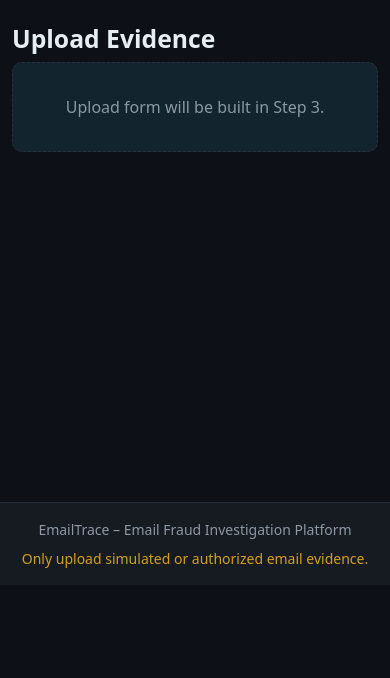
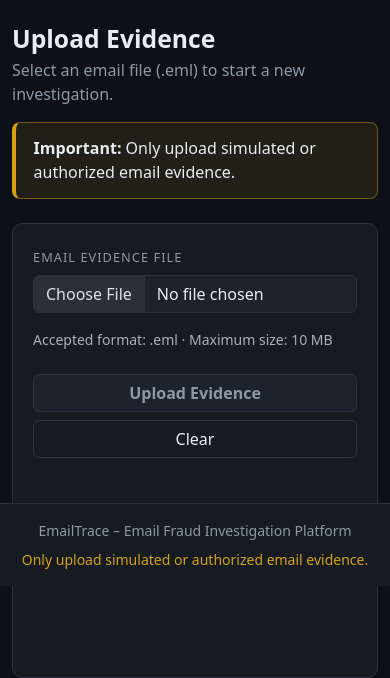
Before and after one commit to Devanshi-tech/EmailTrace, a Python web app: template templates/upload.html in a window 390 px wide, after a click that opens the changed part. Shown: the part 259-937 px from the top of the page. Before the commit the page ends 827 px from the top, so only its background shows below. Run offline with Jinja, Linux system fonts and the light colour scheme; the template is opened without the code that fills it, so the values that code supplies are empty; some libraries are stand-ins or nearby versions.

Commit message:
Create EmailTrace upload page with fetch API integration

```diff
--- a/static/css/style.css
+++ b/static/css/style.css
@@ -212,3 +212,34 @@ h1, h2, h3, h4, h5 { color: var(--et-text); font-weight: 600; }
     color: var(--et-accent);
     font-weight: 700;
 }
+
+/* ==========================================================
+   Step 3 additions: upload page
+   ========================================================== */
+
+.et-file-info {
+    background: var(--et-surface-2);
+    border: 1px solid var(--et-border);
+    border-left: 4px solid var(--et-accent);
+    border-radius: 8px;
+    padding: 0.9rem 1rem;
+}
+
+/* File input styling to match the dark theme */
+.form-control[type="file"] {
+    background-color: var(--et-surface-2);
+    border-color: var(--et-border);
+    color: var(--et-text);
+}
+.form-control[type="file"]:focus {
+    border-color: var(--et-accent);
+    box-shadow: 0 0 0 0.2rem var(--et-accent-dim);
+}
+
+/* Disabled primary button should look clearly inactive */
+.et-btn-primary:disabled {
+    background-color: var(--et-surface-2);
+    border-color: var(--et-border);
+    color: var(--et-muted);
+    opacity: 1;
+}
--- /dev/null
+++ b/static/js/upload.js
@@ -0,0 +1,181 @@
+/* ==========================================================
+   EmailTrace - Upload page logic
+   Talks to: POST /api/upload, POST /api/analyze/<id>
+   Security: all dynamic text is written with textContent
+   (never innerHTML), because file names and server
+   messages are treated as untrusted.
+   ========================================================== */
+(function () {
+    "use strict";
+
+    const MAX_SIZE_BYTES = 10 * 1024 * 1024; // 10 MB (change if backend allows more)
+    const UPLOAD_FIELD_NAME = "file";        // must match the backend form field name
+
+    const form = document.getElementById("uploadForm");
+    const fileInput = document.getElementById("evidenceFile");
+    const fileInfo = document.getElementById("fileInfo");
+    const fileNameEl = document.getElementById("fileName");
+    const fileSizeEl = document.getElementById("fileSize");
+    const uploadBtn = document.getElementById("uploadBtn");
+    const uploadBtnText = document.getElementById("uploadBtnText");
+    const uploadSpinner = document.getElementById("uploadSpinner");
+    const resetBtn = document.getElementById("resetBtn");
+    const alertArea = document.getElementById("alertArea");
+
+    // ---------- Helpers ----------
+
+    function formatSize(bytes) {
+        if (bytes < 1024) return bytes + " B";
+        if (bytes < 1024 * 1024) return (bytes / 1024).toFixed(1) + " KB";
+        return (bytes / (1024 * 1024)).toFixed(2) + " MB";
+    }
+
+    function clearAlert() {
+        alertArea.replaceChildren();
+    }
+
+    // type: "success" | "danger" | "info" | "warning"
+    function showAlert(type, message) {
+        clearAlert();
+        const box = document.createElement("div");
+        box.className = "alert alert-" + type + " mb-3";
+        box.setAttribute("role", "alert");
+        box.textContent = message; // safe: textContent
+        alertArea.appendChild(box);
+    }
+
+    function setLoading(isLoading, label) {
+        uploadBtn.disabled = isLoading || !fileInput.files.length;
+        fileInput.disabled = isLoading;
+        resetBtn.disabled = isLoading;
+        uploadSpinner.classList.toggle("d-none", !isLoading);
+        uploadBtnText.textContent = isLoading ? label : "Upload Evidence";
+    }
+
+    function resetSelection() {
+        fileInput.value = "";
+        fileInfo.classList.add("d-none");
+        fileNameEl.textContent = "";
+        fileSizeEl.textContent = "";
+        uploadBtn.disabled = true;
+    }
+
+    // Returns an error message string, or null if the file is acceptable
+    function validateFile(file) {
+        if (!file.name.toLowerCase().endsWith(".eml")) {
+            return "Invalid file type. Please select a .eml file.";
+        }
+        if (file.size === 0) {
+            return "The selected file is empty.";
+        }
+        if (file.size > MAX_SIZE_BYTES) {
+            return "File is too large (" + formatSize(file.size) + "). Maximum allowed size is " +
+                   formatSize(MAX_SIZE_BYTES) + ".";
+        }
+        return null;
+    }
+
+    // Safely parse a JSON response; return {} if body is not JSON
+    async function readJson(response) {
+        try {
+            return await response.json();
+        } catch (e) {
+            return {};
+        }
+    }
+
+    function errorMessageFrom(data, response, fallback) {
+        const serverMsg = data && (data.error || data.message);
+        return serverMsg ? String(serverMsg) : fallback + " (HTTP " + response.status + ")";
+    }
+
+    // ---------- Events ----------
+
+    fileInput.addEventListener("change", function () {
+        clearAlert();
+        const file = fileInput.files[0];
+
+        if (!file) {
+            resetSelection();
+            return;
+        }
+
+        const problem = validateFile(file);
+        if (problem) {
+            resetSelection();
+            showAlert("danger", problem);
+            return;
+        }
+
+        fileNameEl.textContent = file.name;            // safe: textContent
+        fileSizeEl.textContent = formatSize(file.size);
+        fileInfo.classList.remove("d-none");
+        uploadBtn.disabled = false;
+    });
+
+    resetBtn.addEventListener("click", function () {
+        clearAlert();
+        resetSelection();
+    });
+
+    form.addEventListener("submit", async function (event) {
+        event.preventDefault();
+        clearAlert();
+
+        const file = fileInput.files[0];
+        if (!file) {
+            showAlert("warning", "Please select a .eml file first.");
+            return;
+        }
+        const problem = validateFile(file);
+        if (problem) {
+            showAlert("danger", problem);
+            return;
+        }
+
+        try {
+            // ---- 1. Upload ----
+            setLoading(true, "Uploading...");
+            const formData = new FormData();
+            formData.append(UPLOAD_FIELD_NAME, file);
+
+            const uploadRes = await fetch("/api/upload", { method: "POST", body: formData });
+            const uploadData = await readJson(uploadRes);
+            if (!uploadRes.ok) {
+                throw new Error(errorMessageFrom(uploadData, uploadRes, "Upload failed"));
+            }
+
+            const investigationId = uploadData.investigation_id || uploadData.id; // response key
+            if (!investigationId) {
+                throw new Error("The server did not return an investigation ID.");
+            }
+
+            // ---- 2. Analyze ----
+            setLoading(true, "Analyzing evidence...");
+            const analyzeRes = await fetch(
+                "/api/analyze/" + encodeURIComponent(investigationId),
+                { method: "POST" }
+            );
+            const analyzeData = await readJson(analyzeRes);
+            if (!analyzeRes.ok) {
+                throw new Error(errorMessageFrom(analyzeData, analyzeRes, "Analysis failed"));
+            }
+
+            // ---- 3. Success: go to the dashboard ----
+            showAlert("success", "Analysis complete. Investigation ID: " + investigationId +
+                                 ". Opening dashboard...");
+            const base = form.dataset.dashboardBase; // from url_for('dashboard') in the template
+            setTimeout(function () {
+                window.location.href = base + "/" + encodeURIComponent(investigationId);
+            }, 1000);
+
+        } catch (err) {
+            // Network failure or a thrown API error
+            const msg = err instanceof TypeError
+                ? "Could not reach the server. Please check that the backend is running."
+                : err.message;
+            showAlert("danger", msg);
+            setLoading(false);
+        }
+    });
+})();
--- a/templates/upload.html
+++ b/templates/upload.html
@@ -2,6 +2,61 @@
 {% block title %}Upload Evidence{% endblock %}
 
 {% block content %}
-<h2>Upload Evidence</h2>
-<div class="et-placeholder">Upload form will be built in Step 3.</div>
+
+<div class="row justify-content-center">
+    <div class="col-12 col-lg-8">
+
+        <h2 class="mb-1">Upload Evidence</h2>
+        <p class="text-secondary">Select an email file (.eml) to start a new investigation.</p>
+
+        <!-- Safety notice -->
+        <div class="et-notice mb-4" role="note">
+            <strong>Important:</strong>
+            Only upload simulated or authorized email evidence.
+        </div>
+
+        <!-- Status messages are inserted here by upload.js -->
+        <div id="alertArea" aria-live="polite"></div>
+
+        <div class="et-card">
+            <form id="uploadForm" novalidate
+                  data-dashboard-base="{{ url_for('dashboard') }}">
+
+                <label for="evidenceFile" class="form-label et-card-title">Email evidence file</label>
+                <input type="file" class="form-control mb-3" id="evidenceFile"
+                       name="file" accept=".eml,message/rfc822">
+                <div class="form-text mb-3">Accepted format: .eml &middot; Maximum size: 10 MB</div>
+
+                <!-- Shown after a valid file is selected -->
+                <div id="fileInfo" class="et-file-info d-none">
+                    <div class="row g-2">
+                        <div class="col-12 col-sm-8">
+                            <div class="et-card-title mb-1">Filename</div>
+                            <div id="fileName" class="et-mono"></div>
+                        </div>
+                        <div class="col-12 col-sm-4">
+                            <div class="et-card-title mb-1">File size</div>
+                            <div id="fileSize" class="et-mono"></div>
+                        </div>
+                    </div>
+                </div>
+
+                <div class="d-flex flex-column flex-sm-row gap-2 mt-4">
+                    <button type="submit" id="uploadBtn" class="btn et-btn-primary" disabled>
+                        <span id="uploadSpinner" class="spinner-border spinner-border-sm me-2 d-none"
+                              role="status" aria-hidden="true"></span>
+                        <span id="uploadBtnText">Upload Evidence</span>
+                    </button>
+                    <button type="button" id="resetBtn" class="btn et-btn-outline">Clear</button>
+                </div>
+            </form>
+        </div>
+
+    </div>
+</div>
+
 {% endblock %}
+
+{% block scripts %}
+<script src="{{ url_for('static', filename='js/upload.js') }}"></script>
+{% endblock %}
```
